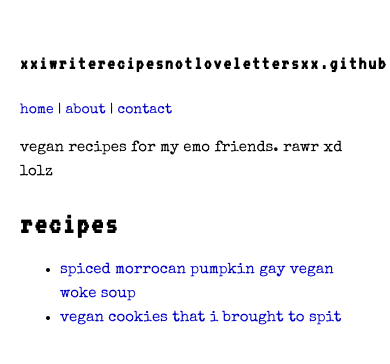
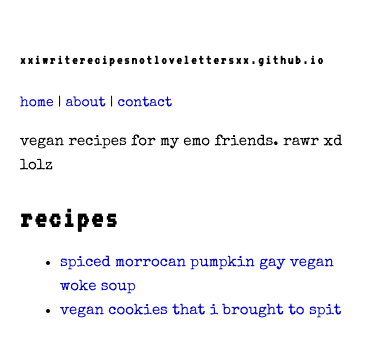
Before and after one commit to xxiwriterecipesnotlovelettersxx/xxiwriterecipesnotlovelettersxx.github.io, a Jekyll site: the page built from index.md, in a window 390 px wide. Shown: the top 364 px of the page. Built offline with Jekyll 4.4.1, drawn with Linux system fonts in a browser that asks for light colours.

Commit message:
Update style.css

```diff
--- a/assets/css/style.css
+++ b/assets/css/style.css
@@ -74,7 +74,7 @@ h2 {
 
   /* Shrink only the site title */
   header h1 {
-    font-size: 1.2rem;  /* tweak smaller/larger as needed */
+    font-size: 0.85rem;  /* tweak smaller/larger as needed */
     line-height: 1.2;
   }
 
```
